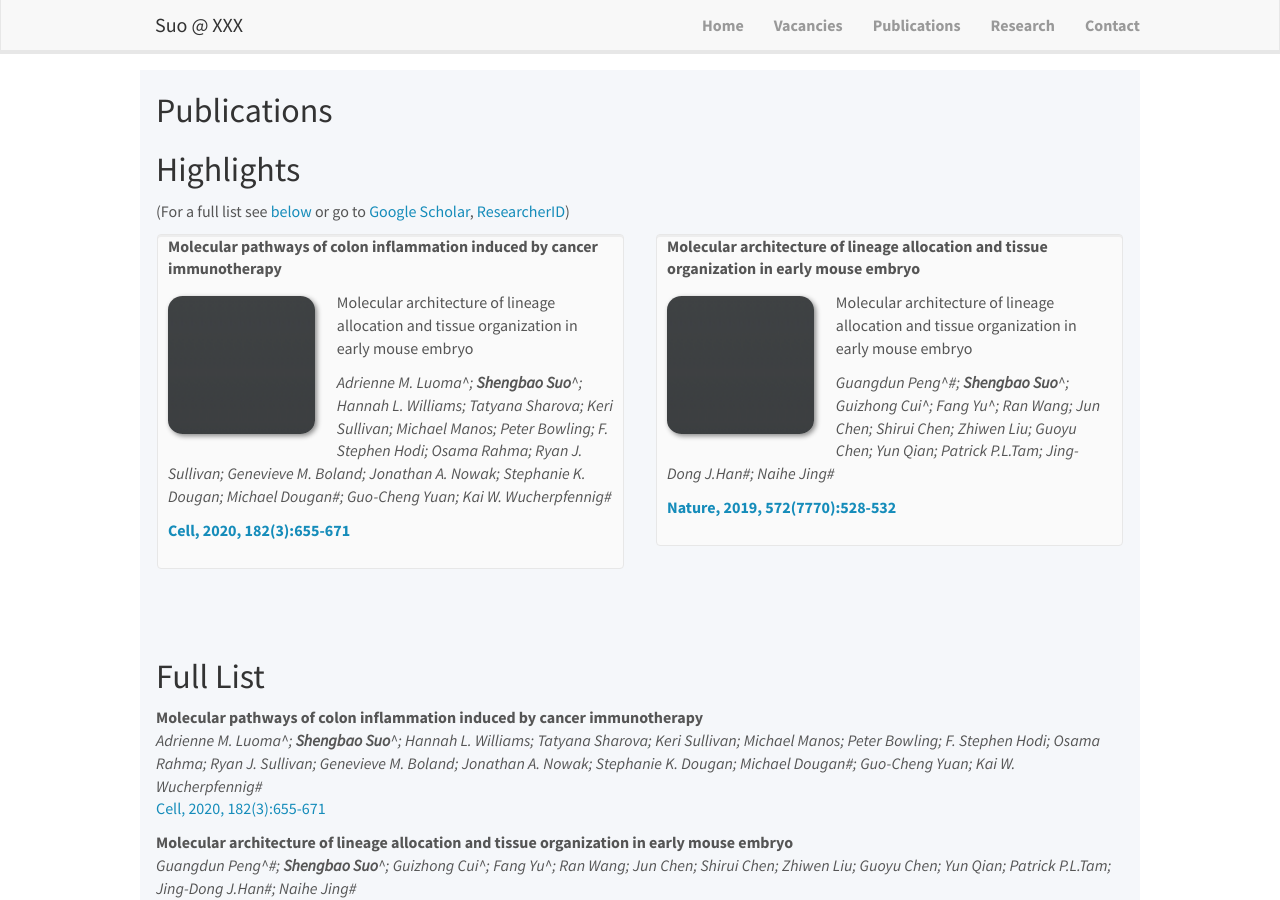
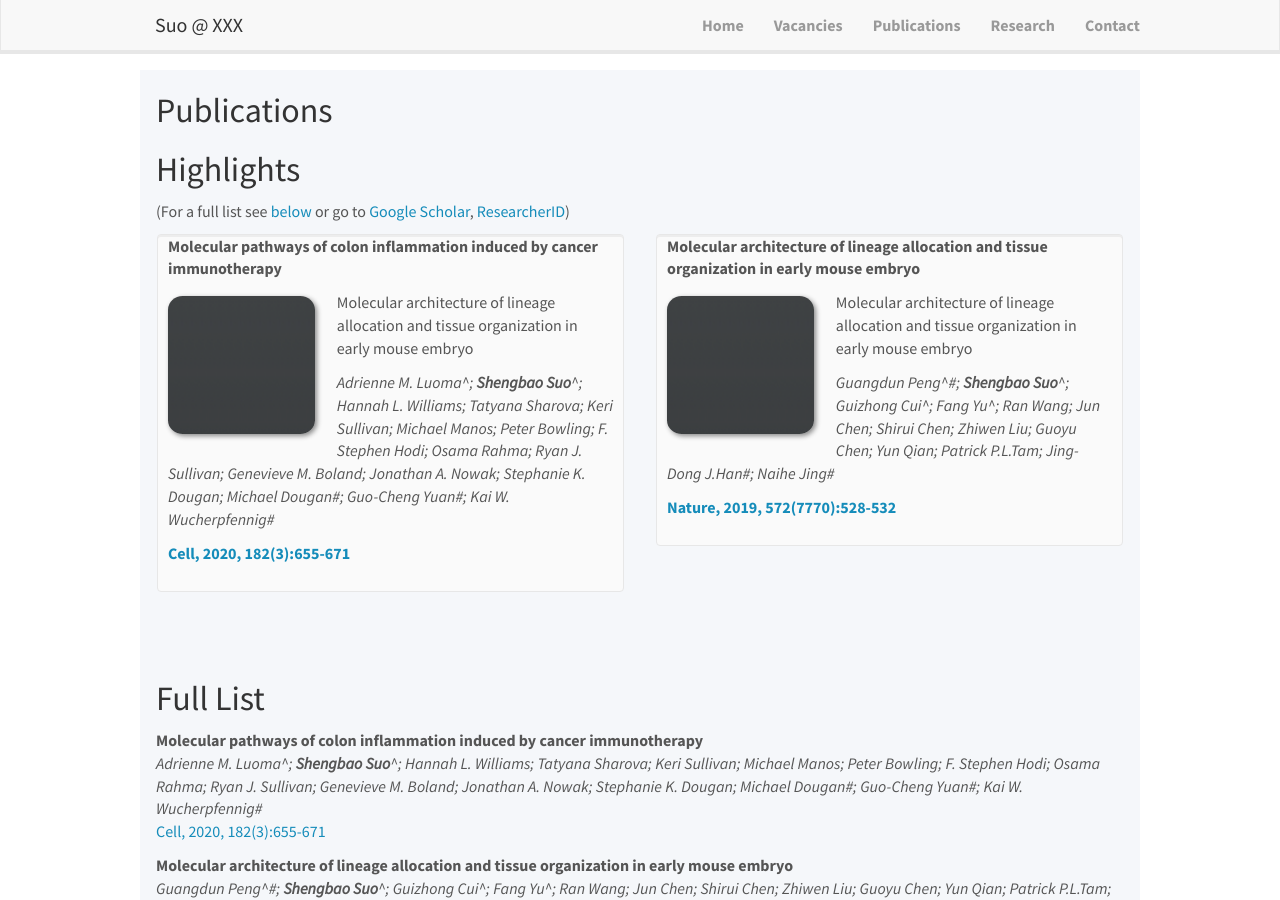
Before and after one commit to suoshengbao/suoshengbao.github.io, a Jekyll site: the page built from _pages/publications.md, in a window 1280 px wide and 900 px high. Built offline with Jekyll 4.4.1, drawn with Linux system fonts in a browser that asks for light colours; nearby versions of some CDN libraries.

```diff
--- a/_data/publist.yml
+++ b/_data/publist.yml
@@ -3,7 +3,7 @@
   description:
     Molecular architecture of lineage allocation and tissue organization in early mouse embryo
   authors:
-    Adrienne M. Luoma^; <b>Shengbao Suo</b>^; Hannah L. Williams; Tatyana Sharova; Keri Sullivan; Michael Manos; Peter Bowling; F. Stephen Hodi; Osama Rahma; Ryan J. Sullivan; Genevieve M. Boland; Jonathan A. Nowak; Stephanie K. Dougan; Michael Dougan#; Guo-Cheng Yuan; Kai W. Wucherpfennig#
+    Adrienne M. Luoma^; <b>Shengbao Suo</b>^; Hannah L. Williams; Tatyana Sharova; Keri Sullivan; Michael Manos; Peter Bowling; F. Stephen Hodi; Osama Rahma; Ryan J. Sullivan; Genevieve M. Boland; Jonathan A. Nowak; Stephanie K. Dougan; Michael Dougan#; Guo-Cheng Yuan#; Kai W. Wucherpfennig#
   link:
     url: https://doi.org/10.1016/j.cell.2020.06.001
     display: Cell, 2020, 182(3):655-671
```
